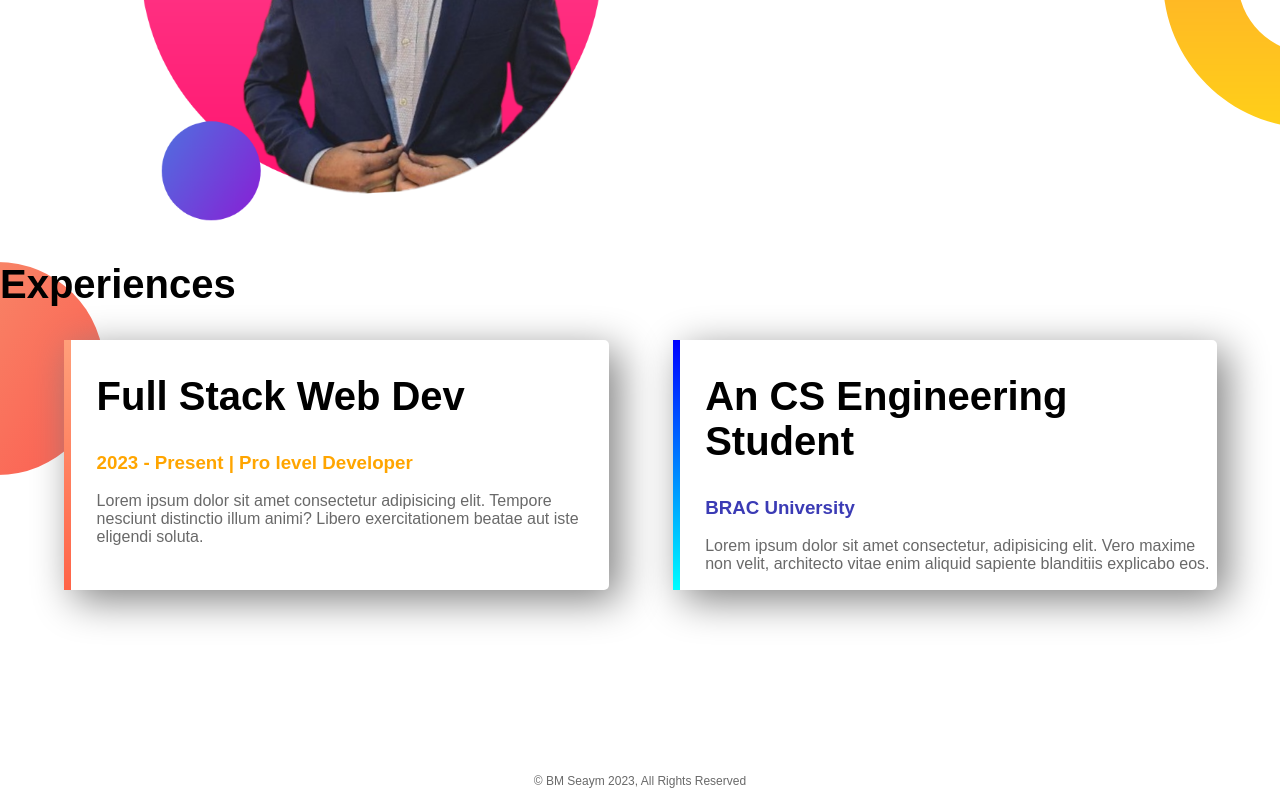
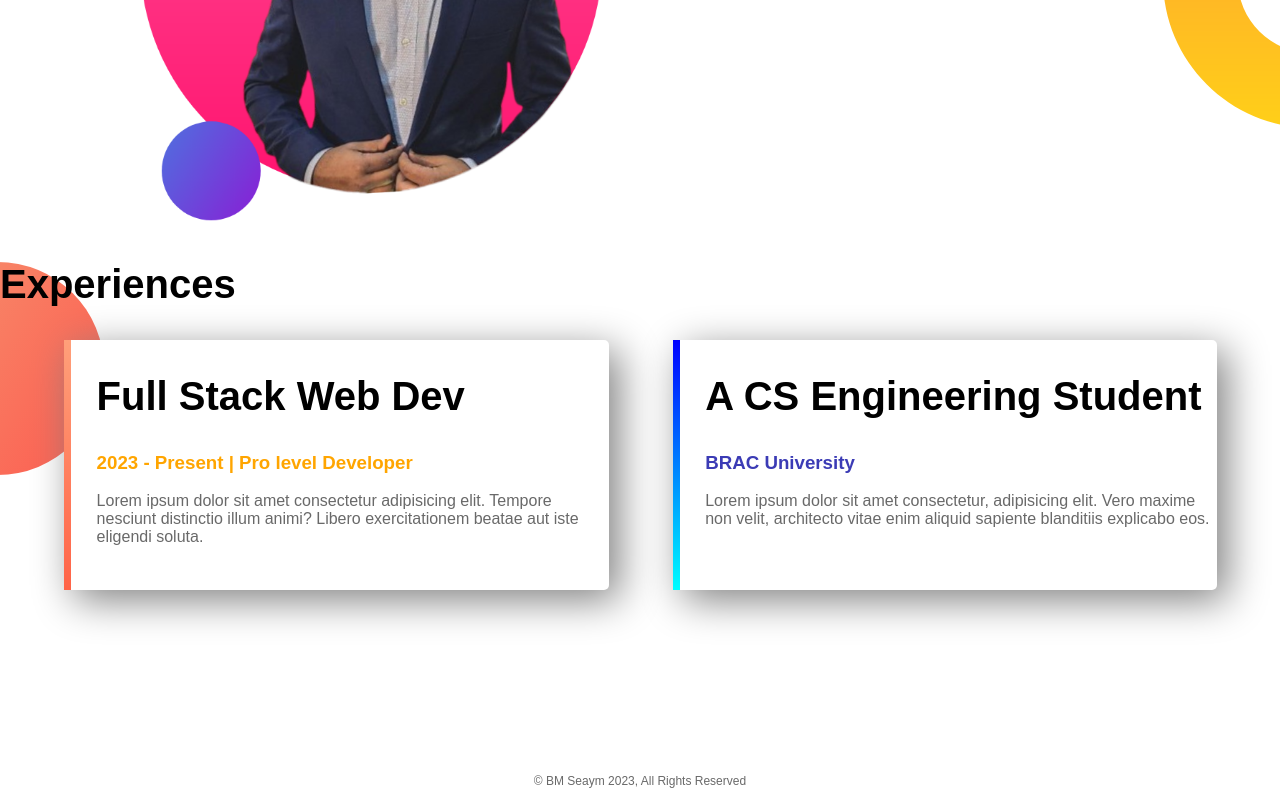
Before and after one commit to BMSEAM/Web-portfolio, a plain HTML site: page index.html in a window 1280 px wide. Shown: the part 771-1571 px from the top of the page. Drawn offline with Linux system fonts and the light colour scheme.

Commit message:
Finished my website

```diff
--- a/index.html
+++ b/index.html
@@ -38,7 +38,7 @@
             <p>Lorem ipsum dolor sit amet consectetur adipisicing elit. Tempore nesciunt distinctio illum animi? Libero exercitationem beatae aut iste eligendi soluta.</p>
         </div>
         <div id="baby-web" class="half-width single-experience">
-            <h2> An CS Engineering Student</h2>
+            <h2> A CS Engineering Student</h2>
             <h3 class="brac">BRAC University</h3>
             <p>Lorem ipsum dolor sit amet consectetur, adipisicing elit. Vero maxime non velit, architecto vitae enim aliquid sapiente blanditiis explicabo eos.</p>
         </div>
```
